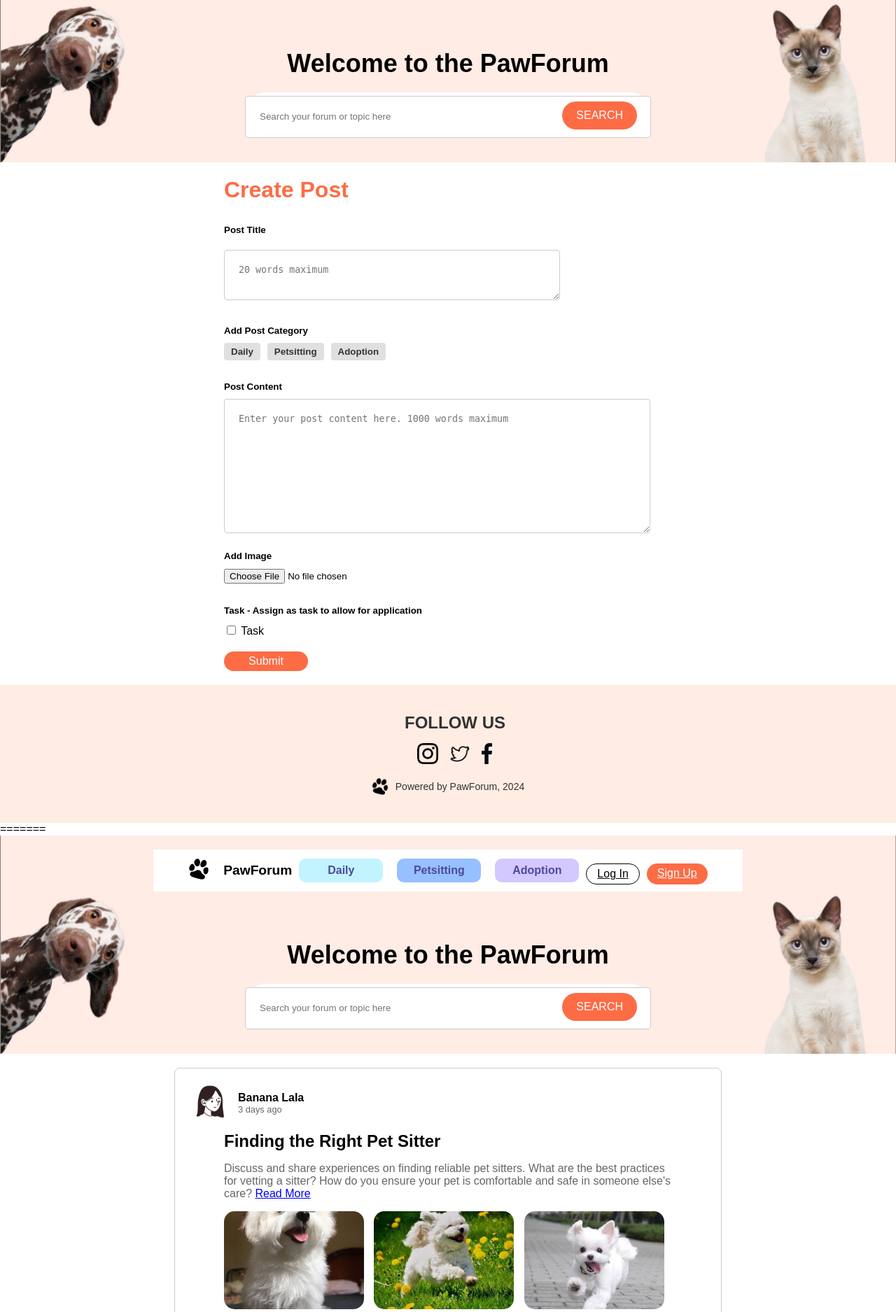
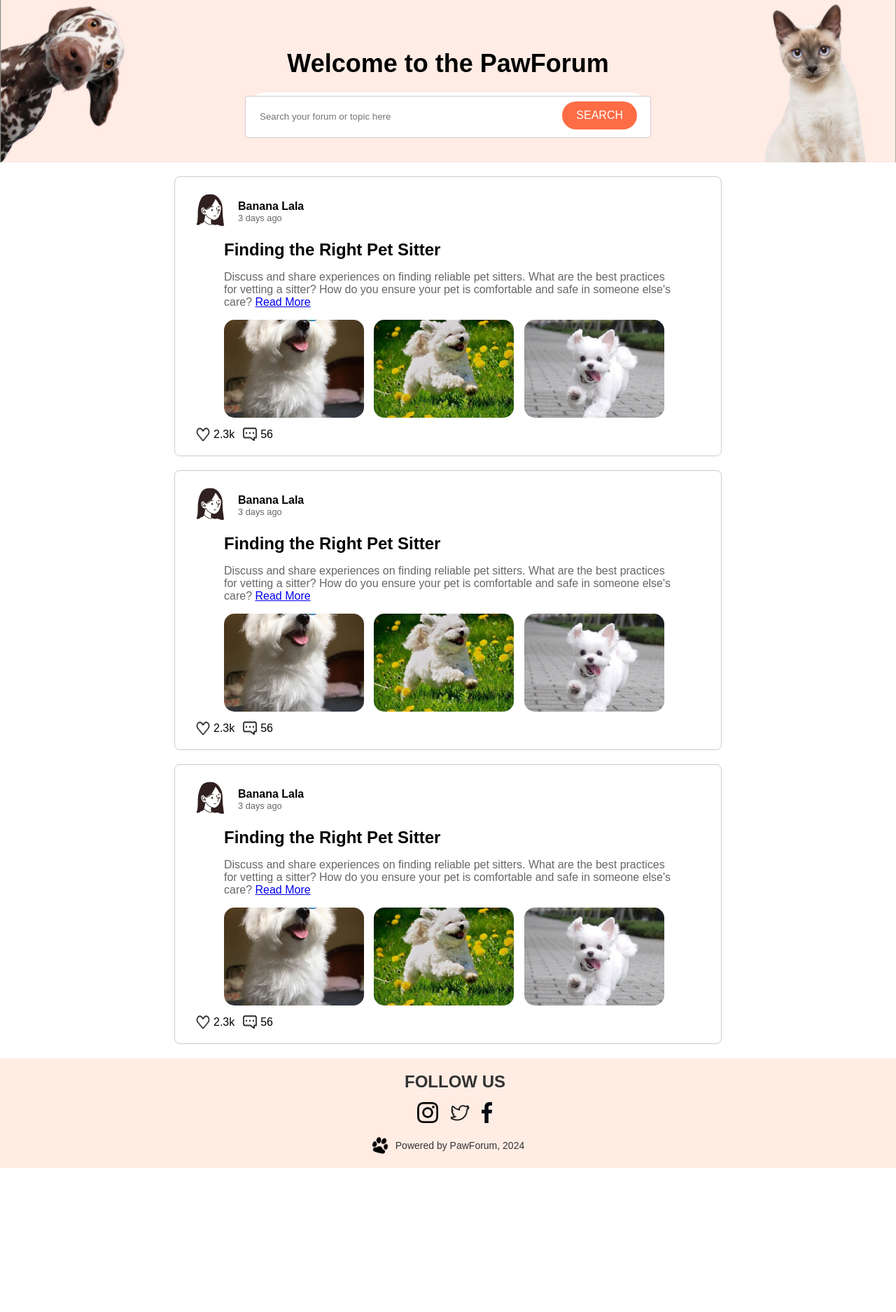
Before and after one commit to Misoto22/Paw-Forum, a Flask app: page / in a window 1280 px wide. Shown: the part 80-1955 px from the top of the page at 70% size. After the commit the page ends 1749 px from the top, so only its background shows below. Run offline with Flask 3, Linux system fonts and the light colour scheme.

Commit message:
jinja2 syntax introduced

```diff
--- a/app/routes.py
+++ b/app/routes.py
@@ -47,7 +47,7 @@ def init_routes(app):
 
             return redirect(url_for('home'))
         else:
-            return render_template('Signup.html')
+            return render_template('register.html')
 
     @app.route('/login', methods=['GET', 'POST'])
     def login():
@@ -60,9 +60,14 @@ def init_routes(app):
                 return redirect(url_for('home'))
             else:
                 return 'Invalid username or password'
-        return render_template('SignIn.html')
+        return render_template('login.html')
 
     @app.route('/logout')
     def logout():
         logout_user()
         return redirect(url_for('home'))
+
+    # Just for demonstration purposes!!
+    @app.route('/post_reply')
+    def post_reply():
+        return render_template('components/post_reply.html')
--- /dev/null
+++ b/app/templates/base.html
@@ -0,0 +1,14 @@
+<!DOCTYPE html>
+<html lang="en">
+<head>
+    <meta charset="UTF-8">
+    <title>{% block title %}Home Page{% endblock %}</title>
+    <link rel="stylesheet" href="{{ url_for('static', filename='css/style.css') }}">
+</head>
+<body>
+    {% block navbar %}{% include 'components/nav_logged_out.html' %}{% endblock %}
+    {% block content %}{% endblock %}
+    {% block footer %}{% include 'components/footer.html' %}{% endblock %}
+    <script src="https://cdnjs.cloudflare.com/ajax/libs/font-awesome/5.15.1/js/all.min.js"></script>
+</body>
+</html>
--- a/app/templates/components/footer.html
+++ b/app/templates/components/footer.html
@@ -1,38 +1,30 @@
 <!DOCTYPE html>
 <html lang="en">
     <head>
-    <meta charset="UTF-8" />
+        <meta charset="UTF-8">
         <title>PawForum</title>
-    <link rel="stylesheet" href="/app/static/css/style.css" />
+        <link rel="stylesheet" href="{{ url_for('static', filename='css/style.css') }}">
     </head>
+    <body>
+        <!-- Your body content --></body>
     <footer>
         <div class="footer-content">
             <div class="social-icons">
                 <span class="footer-text">FOLLOW US</span>
                 <div class="icon-container">
                     <a href="https://www.instagram.com/your-profile" target="_blank">
-            <img
-              src="/app/static/image/instagram-icon.png"
-              alt="Instagram Icon"
-            />
+                        <img src="{{ url_for('static', filename='image/instagram-icon.png') }}" alt="Instagram Icon">
                     </a>
                     <a href="https://www.twitter.com/your-profile" target="_blank">
-            <img src="/app/static/image/twitter-icon.png" alt="Twitter Icon" />
+                        <img src="{{ url_for('static', filename='image/twitter-icon.png') }}" alt="Twitter Icon">
                     </a>
                     <a href="https://www.facebook.com/your-page" target="_blank">
-            <img
-              src="/app/static/image/facebook-icon.png"
-              alt="Facebook Icon"
-            />
+                        <img src="{{ url_for('static', filename='image/facebook-icon.png') }}" alt="Facebook Icon">
                     </a>
                 </div>
             </div>
             <div class="footer-power">
-        <img
-          src="/app/static/image/paw.png"
-          alt="Paw Logo"
-          class="footer-logo"
-        />
+                <img src="{{ url_for('static', filename='image/paw.png') }}" alt="Paw Logo" class="footer-logo">
                 <span class="footer-text">Powered by PawForum, 2024</span>
             </div>
         </div>
--- a/app/templates/components/forum_topic.html
+++ b/app/templates/components/forum_topic.html
@@ -1,19 +1,7 @@
-<!DOCTYPE html>
-<html lang="en">
-  <head>
-    <meta charset="UTF-8" />
-    <title>PawForum</title>
-    <link rel="stylesheet" href="../../static/css/style.css" />
-    <script src="https://cdnjs.cloudflare.com/ajax/libs/font-awesome/5.15.1/js/all.min.js"></script>
-  </head>
-  <body>
+{% block content %}
 <div class="forum-post">
     <div class="forum-header">
-        <img
-          src="/app/static/image/avatar.png"
-          alt="User Avatar"
-          class="avatar"
-        />
+        <img src="{{ url_for('static', filename='image/avatar.png') }}" alt="User Avatar" class="avatar">
         <div class="user-info">
             <span class="username">Banana Lala</span>
             <span class="post-time">3 days ago</span>
@@ -24,41 +12,32 @@
         Discuss and share experiences on finding reliable pet sitters. What are
     the best practices for vetting a sitter? How do you ensure your pet is
     comfortable and safe in someone else's care?
-        <a href="/app/templates/components/post_reply.html">Read More</a>
+        <a href="{{ url_for('post_reply') }}">Read More</a>
     </p>
-
     <div class="forum-images">
-        <img src="/app/static/image/cat.png" alt="Cat" />
-        <img src="/app/static/image/dog.png" alt="Dog" />
-        <img src="/app/static/image/pig.png" alt="Pig" />
+        <img src="{{ url_for('static', filename='image/cat.png') }}" alt="Cat">
+        <img src="{{ url_for('static', filename='image/dog.png') }}" alt="Dog">
+        <img src="{{ url_for('static', filename='image/pig.png') }}" alt="Pig">
     </div>
     <div class="forum-footer">
         <span class="likes">
             <img
-            src="/app/static/image/like.png"
+                src="{{ url_for('static', filename='image/like.png') }}"
                 alt="Like"
                 class="like-icon"
                 id="likeToggle"
-          />
+            >
             2.3k
         </span>
         <span class="comments">
-          <img
-            src="/app/static/image/comment.png"
-            alt="Comment"
-            class="comment-icon"
-          />
+            <img src="{{ url_for('static', filename='image/comment.png') }}" alt="Comment" class="comment-icon">
             56
         </span>
     </div>
 </div>
 <div class="forum-post">
     <div class="forum-header">
-        <img
-          src="/app/static/image/avatar.png"
-          alt="User Avatar"
-          class="avatar"
-        />
+        <img src="{{ url_for('static', filename='image/avatar.png') }}" alt="User Avatar" class="avatar">
         <div class="user-info">
             <span class="username">Banana Lala</span>
             <span class="post-time">3 days ago</span>
@@ -69,39 +48,32 @@
         Discuss and share experiences on finding reliable pet sitters. What are
     the best practices for vetting a sitter? How do you ensure your pet is
     comfortable and safe in someone else's care?
+        <a href="{{ url_for('post_reply') }}">Read More</a>
     </p>
     <div class="forum-images">
-        <img src="/app/static/image/cat.png" alt="Cat" />
-        <img src="/app/static/image/dog.png" alt="Dog" />
-        <img src="/app/static/image/pig.png" alt="Pig" />
+        <img src="{{ url_for('static', filename='image/cat.png') }}" alt="Cat">
+        <img src="{{ url_for('static', filename='image/dog.png') }}" alt="Dog">
+        <img src="{{ url_for('static', filename='image/pig.png') }}" alt="Pig">
     </div>
     <div class="forum-footer">
         <span class="likes">
             <img
-            src="/app/static/image/like.png"
+                src="{{ url_for('static', filename='image/like.png') }}"
                 alt="Like"
                 class="like-icon"
                 id="likeToggle"
-          />
+            >
             2.3k
         </span>
         <span class="comments">
-          <img
-            src="/app/static/image/comment.png"
-            alt="Comment"
-            class="comment-icon"
-          />
+            <img src="{{ url_for('static', filename='image/comment.png') }}" alt="Comment" class="comment-icon">
             56
         </span>
     </div>
 </div>
 <div class="forum-post">
     <div class="forum-header">
-        <img
-          src="/app/static/image/avatar.png"
-          alt="User Avatar"
-          class="avatar"
-        />
+        <img src="{{ url_for('static', filename='image/avatar.png') }}" alt="User Avatar" class="avatar">
         <div class="user-info">
             <span class="username">Banana Lala</span>
             <span class="post-time">3 days ago</span>
@@ -112,43 +84,36 @@
         Discuss and share experiences on finding reliable pet sitters. What are
     the best practices for vetting a sitter? How do you ensure your pet is
     comfortable and safe in someone else's care?
+        <a href="{{ url_for('post_reply') }}">Read More</a>
     </p>
     <div class="forum-images">
-        <img src="/app/static/image/cat.png" alt="Cat" />
-        <img src="/app/static/image/dog.png" alt="Dog" />
-        <img src="/app/static/image/pig.png" alt="Pig" />
+        <img src="{{ url_for('static', filename='image/cat.png') }}" alt="Cat">
+        <img src="{{ url_for('static', filename='image/dog.png') }}" alt="Dog">
+        <img src="{{ url_for('static', filename='image/pig.png') }}" alt="Pig">
     </div>
     <div class="forum-footer">
         <span class="likes">
             <img
-            src="/app/static/image/like.png"
+                src="{{ url_for('static', filename='image/like.png') }}"
                 alt="Like"
                 class="like-icon"
                 id="likeToggle"
-          />
+            >
             2.3k
         </span>
         <span class="comments">
-          <img
-            src="/app/static/image/comment.png"
-            alt="Comment"
-            class="comment-icon"
-          />
+            <img src="{{ url_for('static', filename='image/comment.png') }}" alt="Comment" class="comment-icon">
             56
         </span>
     </div>
 </div>
+{% endblock %}
+
+{% block scripts %}
 <script>
-      document
-        .getElementById("likeToggle")
-        .addEventListener("click", function () {
+  document.getElementById("likeToggle").addEventListener("click", function () {
     const likeImg = document.getElementById("likeToggle");
-          if (likeImg.src.includes("like.png")) {
-            likeImg.src = "/app/static/image/liked.png";
-          } else {
-            likeImg.src = "/app/static/image/like.png";
-          }
+    likeImg.src = likeImg.src.includes("like.png") ? "{{ url_for('static', filename='image/liked.png') }}" : "{{ url_for('static', filename='image/like.png') }}";
   });
 </script>
-  </body>
-</html>
+{% endblock %}
--- a/app/templates/components/nav-unlog.html
+++ /dev/null
@@ -1,35 +0,0 @@
-<!DOCTYPE html>
-<html lang="en">
-<head>
-    <meta charset="UTF-8">
-    <title>PawForum</title>
-    <link rel="stylesheet" href="/app/static/css/style.css">
-</head>
-<body>
-    <nav>
-        <div class="navbar">
-            <div class="navbar-left">
-                <a href="/app/templates/index.html"><img src="/app/static/image/paw.png" alt="Paw Logo" class="logo"></a>
-                <span>PawForum</span>
-            </div>
-            <div class="nav-links">
-                <a href="#" class="link-daily">Daily</a>
-                <a href="#" class="link-petsitting">Petsitting</a>
-                <a href="#" class="link-adoption">Adoption</a>
-            </div>
-            <div class="nav-right">
-                <a href="/app/templates/SignIn.html" class="nav-log">Log In</a>
-            <a href="/app/templates/Signup.html" class="nav-signup">Sign Up</a>
-                </div>
-            </div>
-        </div>
-        <div class="nav-main">
-            <h1>Welcome to the PawForum</h1>
-            <div class="searchbar">
-                <input type="text" placeholder="Search your forum or topic here" class="search-input">
-                <button class="search-btn">SEARCH</button>
-            </div>
-        </div>
-    </nav>
-</body>
-</html>
--- /dev/null
+++ b/app/templates/components/nav_logged_out.html
@@ -0,0 +1,37 @@
+<!DOCTYPE html>
+<html lang="en">
+    <head>
+        <meta charset="UTF-8">
+        <title>PawForum</title>
+        <link rel="stylesheet" href="{{ url_for('static', filename='css/style.css') }}">
+    </head>
+    <body>
+        <nav>
+            <div class="navbar">
+                <div class="navbar-left">
+                    <a href="{{ url_for('home') }}">
+                        <img src="{{ url_for('static', filename='image/paw.png') }}" alt="Paw Logo" class="logo">
+                    </a>
+                    <span>PawForum</span>
+                </div>
+                <div class="nav-links">
+                    <a href="#" class="link-daily">Daily</a>
+                    <a href="#" class="link-petsitting">Petsitting</a>
+                    <a href="#" class="link-adoption">Adoption</a>
+                </div>
+                <div class="nav-right">
+                    <a href="{{ url_for('login') }}" class="nav-log">Log In</a>
+                    <a href="{{ url_for('register') }}" class="nav-signup">Sign Up</a>
+                </div>
+            </div>
+        </div>
+        <div class="nav-main">
+            <h1>Welcome to the PawForum</h1>
+            <div class="searchbar">
+                <input type="text" placeholder="Search your forum or topic here" class="search-input">
+                <button class="search-btn">SEARCH</button>
+            </div>
+        </div>
+    </nav>
+</body>
+</html>
--- a/app/templates/index.html
+++ b/app/templates/index.html
@@ -1,107 +1,10 @@
-<!DOCTYPE html>
-<html lang="en">
-<head>
-    <meta charset="UTF-8">
-    <title>PawForum</title>
-    <link rel="stylesheet" href="../static/css/style.css">
-</head>
-<body>
-    {% include 'components/nav-unlog.html' %}
+{% extends "base.html" %}
 
-    <div class="CreatePost">
-    <h1>Create Post</h1>
+{% block title %}PawForum{% endblock %}
 
-    <div class="PostTitle">
-        <h2>Post Title</h2>
-        <textarea id="title" placeholder="20 words maximum" required maxlength="20"></textarea>
-    </div>
-
-    <h2>Add Post Category</2>
-        <div class="tags">
-            <input type="radio" id="tag1" name="tag" value="Daily">
-            <label for="tag1" class="tag">Daily</label>
-            <input type="radio" id="tag2" name="tag" value="Foster">
-            <label for="tag2" class="tag">Petsitting</label>
-            <input type="radio" id="tag3" name="tag" value="Adoption">
-            <label for="tag3" class="tag">Adoption</label>
-        </div>
-
-    <div class="Postbody">
-        <label>Post Content</label>
-        <textarea id="body" rows="10" placeholder="Enter your post content here. 1000 words maximum" required maxlength="1000"></textarea>
-    </div>
-
-    <h2>Add Image</h2>
-    <div class="AddImage">
-        <input type="file" accept="image/*">
-    </div>
-
-    <h2>Task - Assign as task to allow for application</h2>
-    <div class="Task">
-        <input type="checkbox" id="checkbox" name="checkbox">
-  <label for="checkbox">Task</label>
-    </div>
-
-    <div class="PostSubmit">
-        <button class="PostSubmitbtn">Submit</button>
-    </div>
-
-
+{% block content %}
+<!-- Forum Topic Section Placeholder -->
+<div id="forum-topics-placeholder">
+    {% include 'components/forum_topic.html' %}
 </div>
-<footer class="mt-5">
-    {% include 'components/footer.html' %}
-</footer>
-
-</body>
-</html>
-=======
-  <head>
-    <meta charset="UTF-8" />
-    <title>Home Page</title>
-    <link rel="stylesheet" href="/app/static/css/style.css" />
-  </head>
-  <body>
-    <!-- Navigation Bar Placeholder -->
-    <div id="navbar-placeholder"></div>
-
-    <!-- Forum Topic Section Placeholder -->
-    <div id="forum-topics-placeholder"></div>
-
-    <!-- Footer Placeholder -->
-    <div id="footer-placeholder"></div>
-
-    <script>
-      document.addEventListener("DOMContentLoaded", function () {
-        // Function to load HTML content into a placeholder element
-        function loadComponent(componentId, url) {
-          fetch(url)
-            .then((response) => response.text())
-            .then((html) => {
-              document.getElementById(componentId).innerHTML = html;
-            })
-            .catch((error) =>
-              console.error("Error loading the component:", error)
-            );
-        }
-
-        // Load the navigation bar
-        loadComponent(
-          "navbar-placeholder",
-          "/app/templates/components/nav-unlog.html"
-        );
-
-        // Load the forum topics
-        loadComponent(
-          "forum-topics-placeholder",
-          "/app/templates/components/forum_topic.html"
-        );
-
-        // Load the footer
-        loadComponent(
-          "footer-placeholder",
-          "/app/templates/components/footer.html"
-        );
-      });
-    </script>
-  </body>
-</html>
+{% endblock %}
```
Also changed, not shown: app/templates/PostCreate.html (deleted, +0 -54 lines), app/templates/Profile.html (+13 -39 lines), app/templates/SignIn.html (deleted, +0 -33 lines), app/templates/Signup.html (deleted, +0 -30 lines), app/templates/components/forum_detail.html (+13 -27 lines), app/templates/components/post_reply.html (+13 -33 lines), app/templates/login.html (added, +17 -0 lines), app/templates/post_create.html (added, +63 -0 lines), app/templates/register.html (added, +22 -0 lines), README.md. Lines whose indentation alone changed are shown as unchanged.
